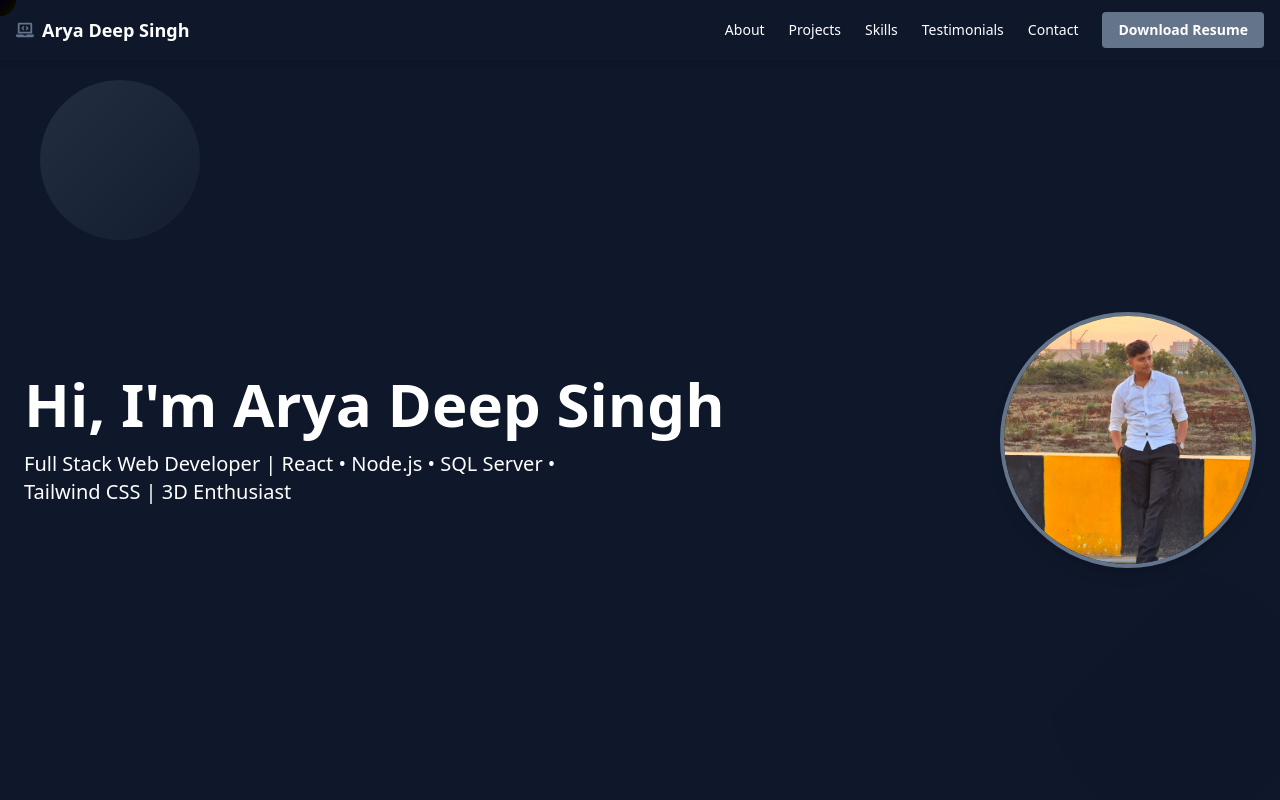
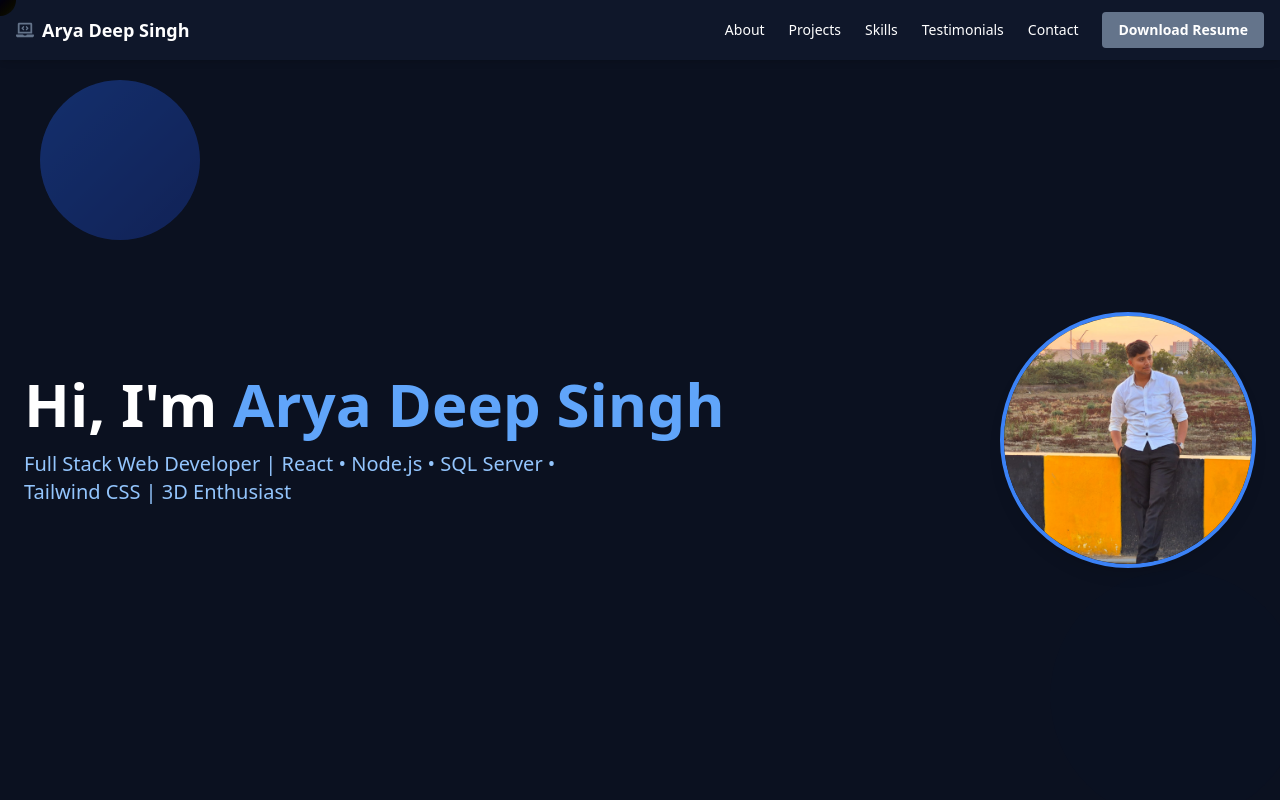
Before and after one commit to Arya4546/My-Portfolio, a React (Vite) app: page / in a window 1280 px wide. Shown: the top 800 px of the page. Built offline with nearby package versions, Linux system fonts and the light colour scheme.

Commit message:
Update Hero.jsx

```diff
--- a/src/components/Hero.jsx
+++ b/src/components/Hero.jsx
@@ -4,9 +4,8 @@ import avatar from "../assets/avatar.jpg";
 
 const Hero = () => {
   return (
-
-    <section id="hero" className="min-h-screen bg-regal-900 flex items-center justify-center relative pt-20">
-      <div className="max-w-7xl w-full px-6 flex flex-col md:flex-row items-center justify-between">
+    <section id="hero" className="min-h-screen bg-[#0b1120] flex items-center justify-center relative pt-20">
+      <div className="max-w-7xl w-full px-6 flex flex-col md:flex-row items-center justify-between z-10">
         <motion.div
           className="text-center md:text-left mb-10 md:mb-0"
           initial={{ opacity: 0, y: 50 }}
@@ -14,14 +13,14 @@ const Hero = () => {
           transition={{ duration: 1.2 }}
         >
           <h1 className="text-4xl md:text-6xl font-bold text-white mb-4 leading-tight">
-            Hi, I'm <span className="text-regal-400">Arya Deep Singh</span>
+            Hi, I'm <span className="text-blue-400">Arya Deep Singh</span>
           </h1>
-          <p className="text-regal-300 text-lg md:text-xl max-w-xl">
+          <p className="text-blue-300 text-lg md:text-xl max-w-xl">
             Full Stack Web Developer | React • Node.js • SQL Server • Tailwind CSS | 3D Enthusiast
           </p>
         </motion.div>
         <motion.div
-          className="w-64 h-64 rounded-full overflow-hidden shadow-lg border-4 border-regal-500"
+          className="w-64 h-64 rounded-full overflow-hidden shadow-lg border-4 border-blue-500"
           initial={{ scale: 0 }}
           animate={{ scale: 1 }}
           transition={{ duration: 1 }}
@@ -32,8 +31,8 @@ const Hero = () => {
 
       {/* Background floating elements */}
       <div className="absolute inset-0 z-0 overflow-hidden pointer-events-none">
-        <div className="absolute top-20 left-10 w-40 h-40 bg-gradient-to-br from-regal-600 to-regal-800 opacity-20 rounded-full animate-pulse" />
-        <div className="absolute bottom-10 right-10 w-32 h-32 bg-gradient-to-br from-regal-500 to-regal-700 opacity-25 rounded-full animate-ping" />
+        <div className="absolute top-20 left-10 w-40 h-40 bg-gradient-to-br from-blue-600 to-blue-800 opacity-20 rounded-full animate-pulse" />
+        <div className="absolute bottom-10 right-10 w-32 h-32 bg-gradient-to-br from-blue-500 to-blue-700 opacity-25 rounded-full animate-ping" />
       </div>
     </section>
   );
```
